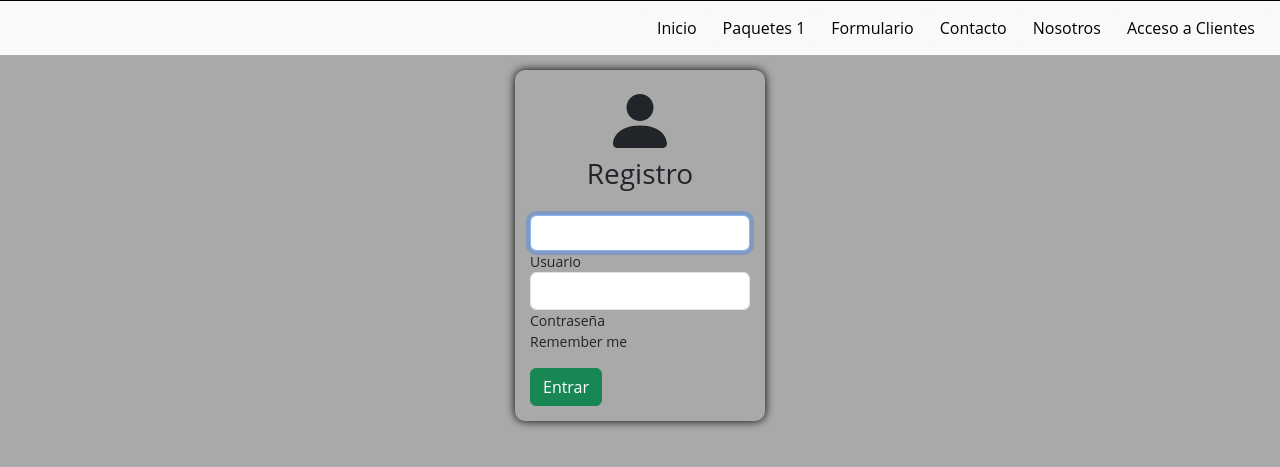
After one commit to evallardy/llanta, a Django app: template usuario/templates/registration/login.html in a window 1280 px wide. The commit adds this page. Shown: the part 47-514 px from the top of the page. Run offline with Django 3.2, Linux system fonts and the light colour scheme; the template is opened without the code that fills it, so the values that code supplies are empty; some libraries are stand-ins or nearby versions.

Commit message:
Sistema 5

```diff
--- a/core/static/core/css/estilos.css
+++ b/core/static/core/css/estilos.css
@@ -352,3 +352,39 @@ input[type="checkbox"]:checked + label:after {
     position: absolute;
     cursor: pointer;
 }
+.pagina-amarilla {
+    background-image: url('/static/core/assets/images/backgrounds/mobile-banner-background.jpg');
+    background-size: cover; /* Cambia a contain o 100% 100% según tus necesidades */
+    background-position: center; /* Centra la imagen de fondo */
+    background-repeat: no-repeat; /* Evita que la imagen se repita */
+}
+/*
+.video-flota {
+    float: right;
+    margin-right: 20px;
+    border-radius: 15px;
+    margin-top: 19px;
+}
+.imagen-flota {
+    float: right;
+    margin-right: 500px;
+    border-radius: 15px;
+    margin-top: 25px;
+}
+*/
+/* Ejemplo de media query para ajustar el comportamiento en pantallas más pequeñas */
+@media (max-width: 992px) {
+    .imagen-flota {
+        display: none; /* Oculta el elemento cuando el ancho de la pantalla es de 991px o menos */
+    }
+}
+h1 {
+    display: block;
+    font-size: 2em;
+    margin-block-start: 0.67em;
+    margin-block-end: 0.67em;
+    margin-inline-start: 0px;
+    margin-inline-end: 0px;
+    font-weight: bold;
+    unicode-bidi: isolate;
+}
--- a/core/templates/core/base.html
+++ b/core/templates/core/base.html
@@ -41,8 +41,10 @@
   <link rel="icon" href="{%  static 'core/img/assets/images/favicon32x32.png' %}" sizes="32x32" type="image/png">
 
   <!-- PARA LOS MODELOS MAS RECIENTES DE IPAD Y IPHONE -->
-    <link rel="apple-touch-icon-precomposed" href="{%  static 'core/img/assets/images/favicon152x152.png' %}" type="image/png" sizes="152x152">
-    <link rel="apple-touch-icon-precomposed" href="{%  static 'core/img/assets/images/favicon120x120.png' %}" type="image/png" sizes="120x120">
+  <link rel="apple-touch-icon-precomposed" href="{%  static 'core/img/assets/images/favicon152x152.png' %}"
+    type="image/png" sizes="152x152">
+  <link rel="apple-touch-icon-precomposed" href="{%  static 'core/img/assets/images/favicon120x120.png' %}"
+    type="image/png" sizes="120x120">
 
   <!-- PARA GOOGLE TV -->
   <link rel="icon" href="{%  static 'core/img/assets/images/favicon96x96.png' %}" sizes="96x96" type="image/png">
@@ -90,44 +92,57 @@
 </head>
 
 <body style="background-color: darkgrey;">
-<header class="d-flex justify-content-center align-items-center fw-bold" style="background-color: black; color: white; height: 3rem;">
-  <p>PARA MAYOR INFORMACIÓN COMUNÍCATE AL:<a style="color: white;" href="tel:{{ PHONE_NUMBER }}">{{ PHONE_NUMBER_FRM }}</a></p>
+  <header class="d-flex justify-content-center align-items-center fw-bold"
+    style="background-color: black; color: white; height: 3rem;">
+    <p>PARA MAYOR INFORMACIÓN COMUNÍCATE AL:<a style="color: white;" href="tel:{{ PHONE_NUMBER }}">
+      {{ PHONE_NUMBER_FRM }}</a></p>
   </header>
   <nav class="navbar navbar-expand-lg navbar-light bg-light">
     <div class="container-fluid">
-    <img class="navbar-brand d-lg-none" src="{% static 'core/assets/images/logo.svg' %}" style="height: 50px;">
-    <button class="navbar-toggler" style="margin-bottom: 10px;" type="button" data-bs-toggle="collapse" data-bs-target="#navbarSupportedContent" aria-controls="navbarSupportedContent" aria-expanded="false" aria-label="Toggle navigation">
+<!--      <img class="navbar-brand d-lg-none" src=" static 'core/assets/images/logo.svg' " style="height: 50px;">  -->
+      <button class="navbar-toggler" style="margin-bottom: 10px;" type="button" data-bs-toggle="collapse"
+        data-bs-target="#navbarSupportedContent" aria-controls="navbarSupportedContent" aria-expanded="false"
+        aria-label="Toggle navigation">
         <span class="navbar-toggler-icon"></span>
       </button>
       <div class="collapse navbar-collapse justify-content-end" id="navbarSupportedContent">
         <ul class="navbar-nav mb-2 mb-lg-0">
           <li class="nva-item">
-          <a class="{% if index_active %} btn btn-outline-warning active {% else %} btn btn-light {% endif %}" href="#">Inicio</a>
+            <a class="{% if index_active %} btn btn-outline-warning active {% else %} btn btn-light {% endif %}"
+              href="{% url 'index' %}">Inicio</a>
           </li>
           <li class="nav-item">
-          <a class="{% if paquetes_active %} btn btn-outline-warning active {% else %} btn btn-light {% endif %}" href="#">Paquetes 1</a>
+            <a class="{% if paquetes_active %} btn btn-outline-warning active {% else %} btn btn-light {% endif %}"
+              href="#">Paquetes 1</a>
           </li>
           <li class="nav-item">
-          <a class="{% if formulario_active %} btn btn-outline-warning active {% else %} btn btn-light {% endif %}" href="#">Formulario</a>
+            <a class="{% if formulario_active %} btn btn-outline-warning active {% else %} btn btn-light {% endif %}"
+              href="#">Formulario</a>
           </li>
           <li class="nav-item">
-          <a class="{% if contacto_active %} btn btn-outline-warning active {% else %} btn btn-light {% endif %}" href="#">Contacto</a>
+            <a class="{% if contacto_active %} btn btn-outline-warning active {% else %} btn btn-light {% endif %}"
+              href="#">Contacto</a>
           </li>
           <li class="nav-item">
-          <a class="{% if nosotros_active %} btn btn-outline-warning active {% else %} btn btn-light {% endif %}" href="#">Nosotros</a>
+            <a class="{% if nosotros_active %} btn btn-outline-warning active {% else %} btn btn-light {% endif %}"
+              href="#">Nosotros</a>
           </li>
           <li class="nav-item">
-          <a class="{% if acceso_active %} btn btn-outline-warning active {% else %} btn btn-light {% endif %}" href="#">Acceso a Clientes</a>
+            {% if user.is_authenticated %}
+            <a class="{% if acceso_active %} btn btn-outline-warning active {% else %} btn btn-light {% endif %}"
+              href="{% url 'logout' %}">Cerrar sesión</a>
+            {% else %}
+            <a class="{% if acceso_active %} btn btn-outline-warning active {% else %} btn btn-light {% endif %}"
+              href="{% url 'login' %}">Acceso a Clientes</a>
+            {% endif %}
           </li>
         </ul>
       </div>
     </div>
   </nav>
-<div>
   {% block contenido %}
 
   {% endblock %}
-</div>
   <script>
     {% block bljs %}
 
--- a/llanta/urls.py
+++ b/llanta/urls.py
@@ -5,5 +5,6 @@ from core.views import Index
 
 urlpatterns = [
     path('admin/', admin.site.urls),
+    path('accounts/', include('django.contrib.auth.urls')),
     path('', Index.as_view(), name='index'),
 ]
--- /dev/null
+++ b/usuario/templates/registration/login.html
@@ -0,0 +1,53 @@
+{% extends "core/base.html" %}
+{% load crispy_forms_tags %}
+{% load static %}
+{% block css %}
+<style>
+    .bd-placeholder-img {
+        font-size: 1.125rem;
+        text-anchor: middle;
+        -webkit-user-select: none;
+        -moz-user-select: none;
+        -ms-user-select: none;
+        user-select: none;
+    }
+
+    @media (min-width: 768px) {
+        .bd-placeholder-img-lg {
+            font-size: 3.5rem;
+        }
+    }
+</style>
+
+
+{% endblock %}
+{% block contenido %}
+<div class="container mapa" style="width: 250px; padding: 15px; margin-top: 15px;" >
+    <form action="" method="post" onkeypress="return anular(event)">
+        {% csrf_token %}
+        <div class="text-center mb-4">
+            <svg xmlns="http://www.w3.org/2000/svg" width="72" height="72" fill="currentColor" class="bi bi-person-fill" viewBox="0 0 16 16">
+                <path d="M3 14s-1 0-1-1 1-4 6-4 6 3 6 4-1 1-1 1H3zm5-6a3 3 0 1 0 0-6 3 3 0 0 0 0 6z"/>
+            </svg>
+            <h1 class="h3 mb-3 font-weight-normal">Registro</h1>
+        </div>
+
+        <div class="form-label-group">
+            <input type="text" name="username" id="id_username" class="form-control" required="" autofocus="">
+            <label for="username">Usuario</label>
+        </div>
+
+        <div class="form-label-group">
+            <input type="password" name="password" id="id_password" class="form-control" required="">
+            <label for="password">Contraseña</label>
+        </div>
+
+        <div class="checkbox mb-3">
+            <label>
+                <input type="checkbox" value="remember-me"> Remember me
+            </label>
+        </div>
+        <input class="btn btn-md btn-success" type="submit" value="Entrar">
+    </form>
+</div>
+{% endblock %}
```
Also changed, not shown: core/templates/core/index.html (+30 -5 lines), core/urls.py (+7 -0 lines). Lines whose indentation alone changed are shown as unchanged.
